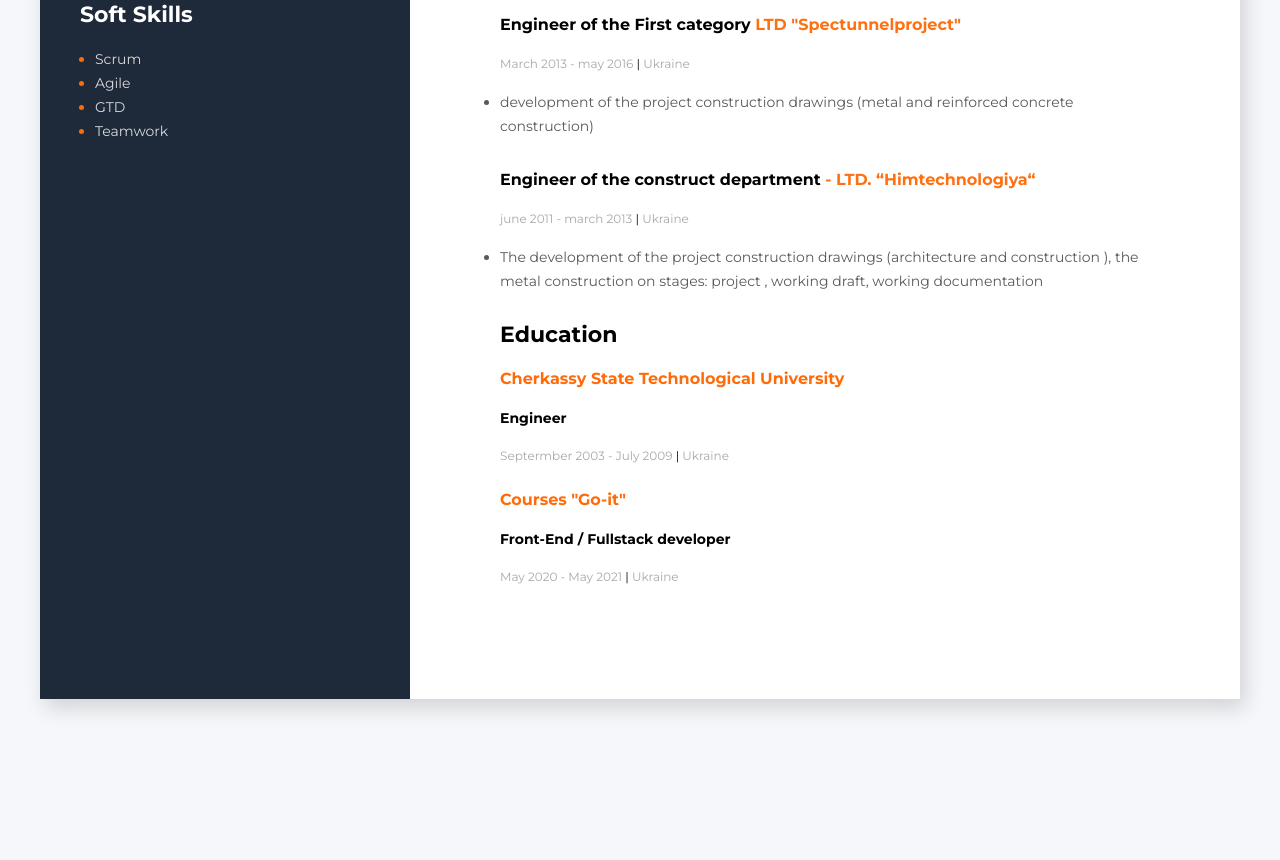
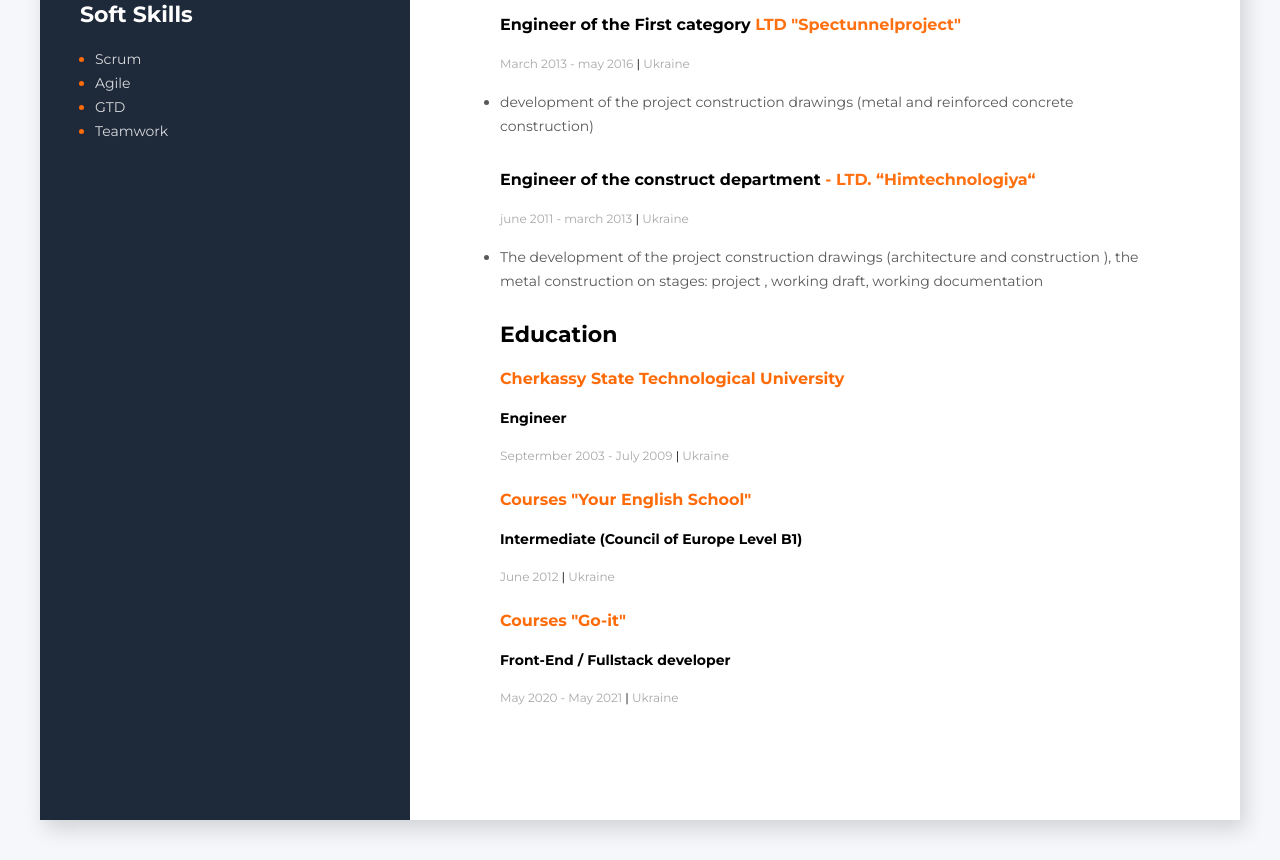
Before and after one commit to TarasLE/taras_lyuznyak_cv, a website: page index.html in a window 1280 px wide. Shown: the part 833-1693 px from the top of the page. Before the commit the page ends 1572 px from the top, so only its background shows below. Drawn offline with Linux system fonts and the light colour scheme.

Commit message:
added string - English courses

```diff
--- a/index.html
+++ b/index.html
@@ -236,6 +236,14 @@
             Septermber 2003 - July 2009
             <span class="profession-divider">|</span> Ukraine
           </span>
+          <p class="education">Courses "Your English School"</p>
+          <p class="education-grade">
+            Intermediate (Council of Europe Level B1)
+          </p>
+          <span class="profession-period">
+            June 2012
+            <span class="profession-divider">|</span> Ukraine
+          </span>
           <p class="education">Courses "Go-it"</p>
           <p class="education-grade">Front-End / Fullstack developer</p>
           <span class="profession-period">
```
